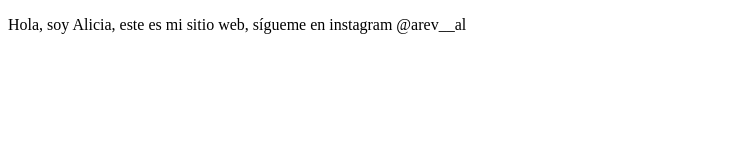
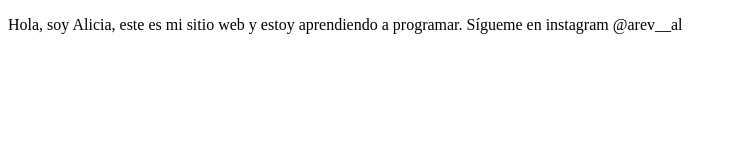
Before and after one commit to aliciaarevalor/ProyectoDemoCursoPrework1, a plain HTML site: page index.html in a window 1280 px wide. Shown: the whole page, without its empty margins (0-735 px from the left). Drawn offline with Linux system fonts and the light colour scheme.

Commit message:
cambios agregamos aprendiendo a programar

```diff
--- a/index.html
+++ b/index.html
@@ -8,7 +8,7 @@
 </head>
 <body>
     <p>
-        Hola, soy Alicia, este es mi sitio web, sígueme en instagram @arev__al
+        Hola, soy Alicia, este es mi sitio web y estoy aprendiendo a programar. Sígueme en instagram @arev__al
     </p>
 </body>
 </html>
```
